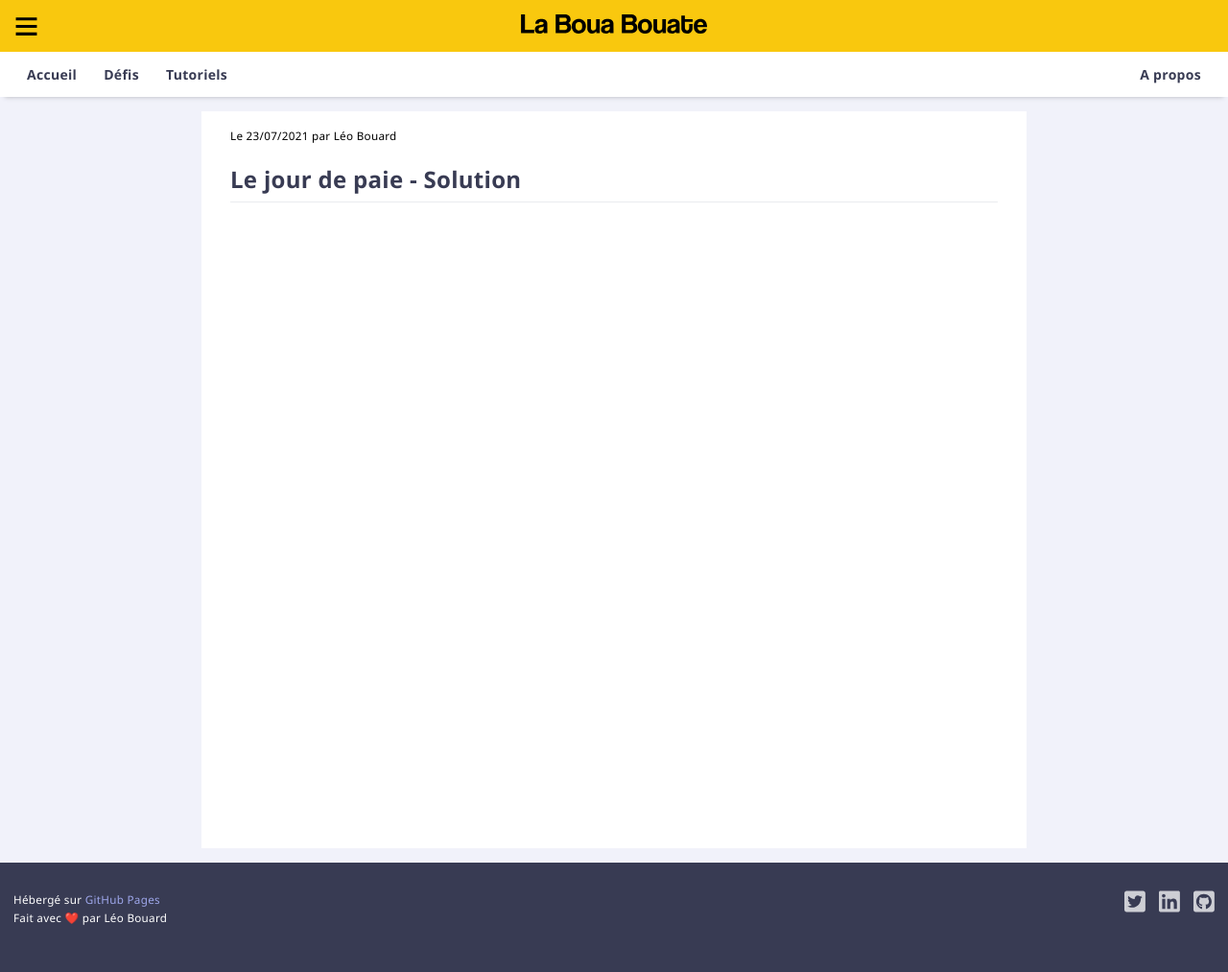
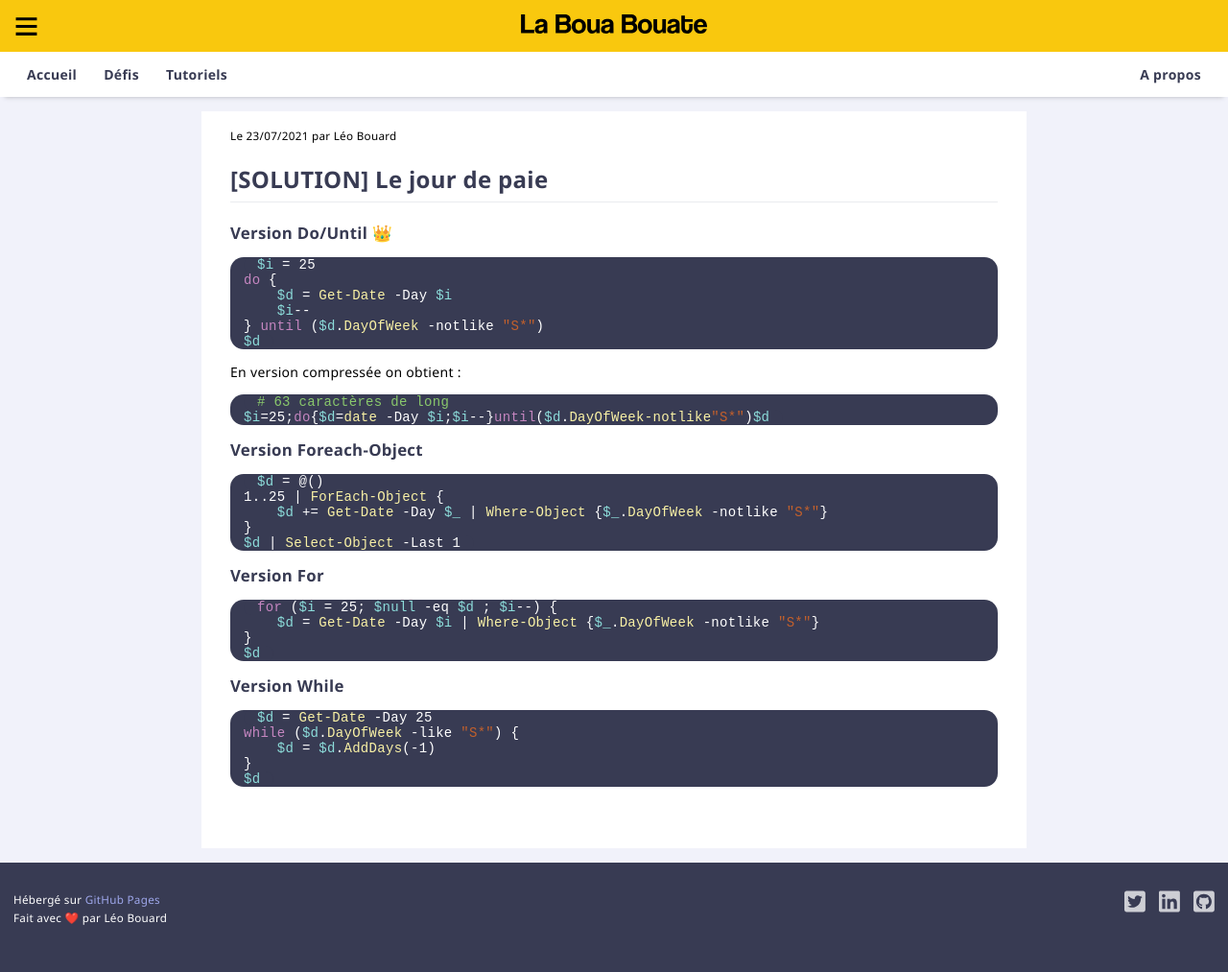
Before and after one commit to leobouard/leobouard.github.io, a Jekyll site: the page built from _posts/2021-07-23-jour-de-paie-soluce.md, in a window 1280 px wide. Shown: the whole page at 96% size. Built offline with Jekyll 4.4.1, drawn with Linux system fonts in a browser that asks for light colours.

Commit message:
Update 2021-07-23-jour-de-paie-soluce.md

````diff
--- a/_posts/2021-07-23-jour-de-paie-soluce.md
+++ b/_posts/2021-07-23-jour-de-paie-soluce.md
@@ -1,4 +1,51 @@
 ---
 layout: post
-title: "Le jour de paie - Solution"
+title: "[SOLUTION] Le jour de paie"
 ---
+
+## Version Do/Until 👑
+
+```powershell
+$i = 25
+do {
+    $d = Get-Date -Day $i
+    $i--
+} until ($d.DayOfWeek -notlike "S*")
+$d
+```
+
+En version compressée on obtient :
+
+```powershell
+# 63 caractères de long
+$i=25;do{$d=date -Day $i;$i--}until($d.DayOfWeek-notlike"S*")$d
+```
+
+## Version Foreach-Object
+
+```powershell
+$d = @()
+1..25 | ForEach-Object {
+    $d += Get-Date -Day $_ | Where-Object {$_.DayOfWeek -notlike "S*"}
+}
+$d | Select-Object -Last 1
+```
+
+## Version For
+
+```powershell
+for ($i = 25; $null -eq $d ; $i--) {
+    $d = Get-Date -Day $i | Where-Object {$_.DayOfWeek -notlike "S*"}
+}
+$d
+```
+
+## Version While
+
+```powershell
+$d = Get-Date -Day 25
+while ($d.DayOfWeek -like "S*") {
+    $d = $d.AddDays(-1)
+}
+$d
+```
````
